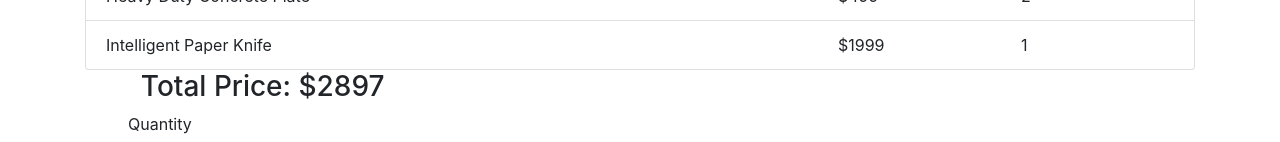
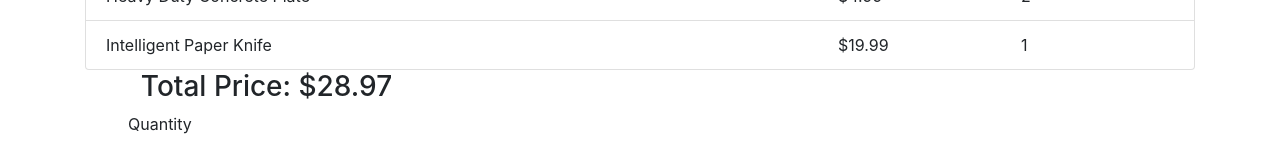
Before and after one commit to Kyle-Ski/Shopping, a React (Create React App) app: page / in a window 1280 px wide. Shown: the part 239-381 px from the top of the page. Built offline with nearby package versions, Linux system fonts and the light colour scheme.

Commit message:
added functionality to change from cents to dollar ammounts and has ammount times quantity

```diff
--- a/src/addItem.js
+++ b/src/addItem.js
@@ -21,12 +21,15 @@ class AddItem extends Component{
             ],
             id: null,
             product: {
+                id: null,
+                name: '',
+                priceInCents: null
             },
             quantity: null,
             cartItemsList:[
-                { id: 1, product: { id: 40, name: 'Mediocre Iron Watch', priceInCents: 399 }, quantity: 1 },
-                { id: 2, product: { id: 41, name: 'Heavy Duty Concrete Plate', priceInCents: 499 }, quantity: 2 },
-                { id: 3, product: { id: 42, name: 'Intelligent Paper Knife', priceInCents: 1999 }, quantity: 1 },
+                { id: 1, product: { id: 40, name: 'Mediocre Iron Watch', priceInCents: 3.99 }, quantity: 1 },
+                { id: 2, product: { id: 41, name: 'Heavy Duty Concrete Plate', priceInCents: 4.99 }, quantity: 2 },
+                { id: 3, product: { id: 42, name: 'Intelligent Paper Knife', priceInCents: 19.99 }, quantity: 1 },
             ]
         }
     }
@@ -57,7 +60,8 @@ class AddItem extends Component{
         let doIt = this.state.products.filter(product => {
             return product.id === Number(e.target.value)
         })
-        this.setState({product: doIt[0],
+        console.log(doIt[0].priceInCents/100)
+        this.setState({product:{id:doIt[0].id, name:doIt[0].name, priceInCents:(doIt[0].priceInCents/100)*this.state.quantity},
         id: this.state.cartItemsList.length + 1})
     }
 
@@ -70,13 +74,13 @@ class AddItem extends Component{
     }
 
     render(){
-        let total = this.state.cartItemsList.reduce((accum, current) => {
+        let total = (this.state.cartItemsList.reduce((accum, current) => {
             return accum + current.product.priceInCents
-        },0)
+        },0))
         return (
         <div>
             <CartItems cart={this.state.cartItemsList}/>
-            <h3>Total Price: ${total}</h3>
+            <h3>Total Price: ${total.toFixed(2)}</h3>
             <form>
                 <label htmlFor="quantity">Quantity</label>
                 <input onChange={this.selectQuantity} type="number" className="form-control" id="quantity" placeholder="Choose a quantity"/>
```
